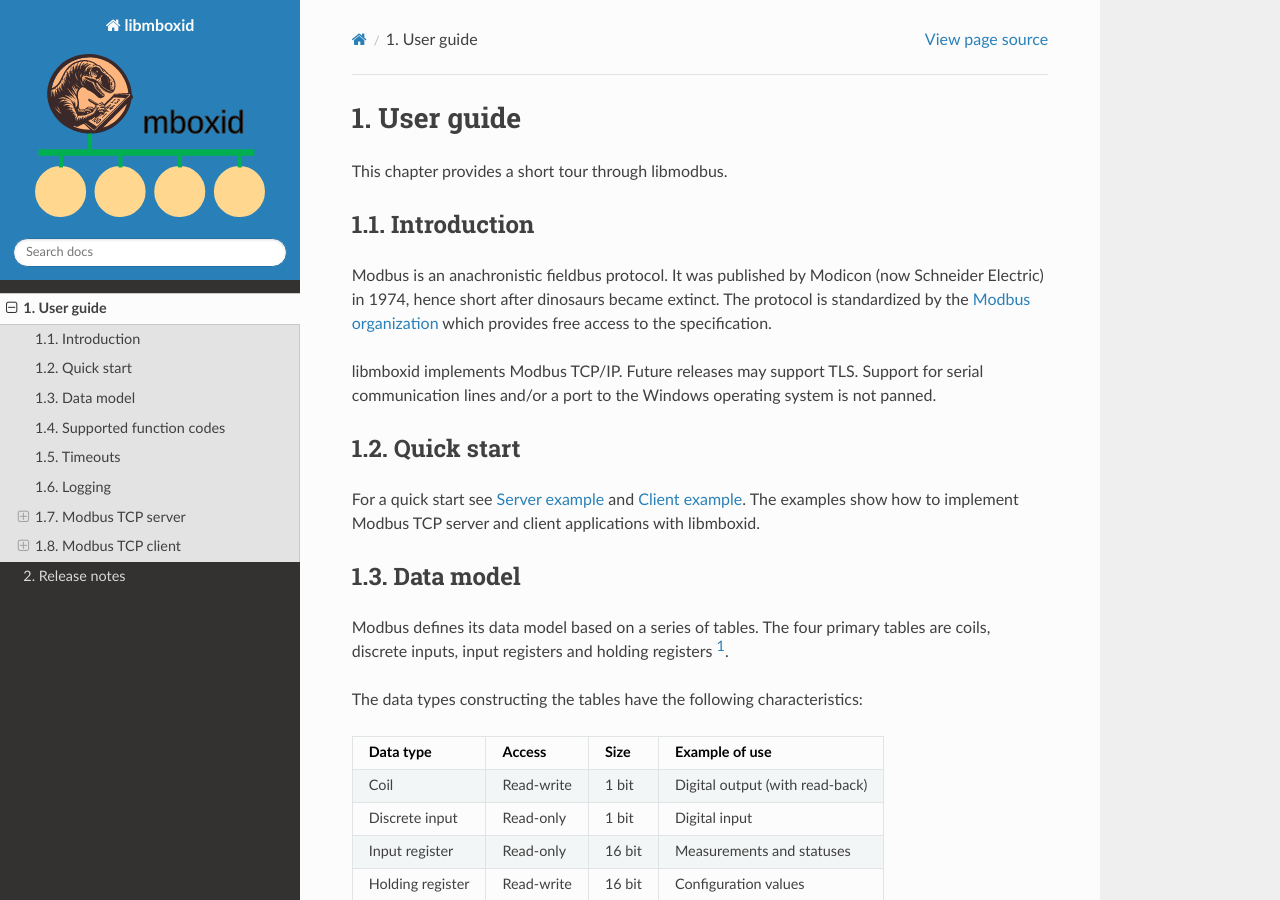
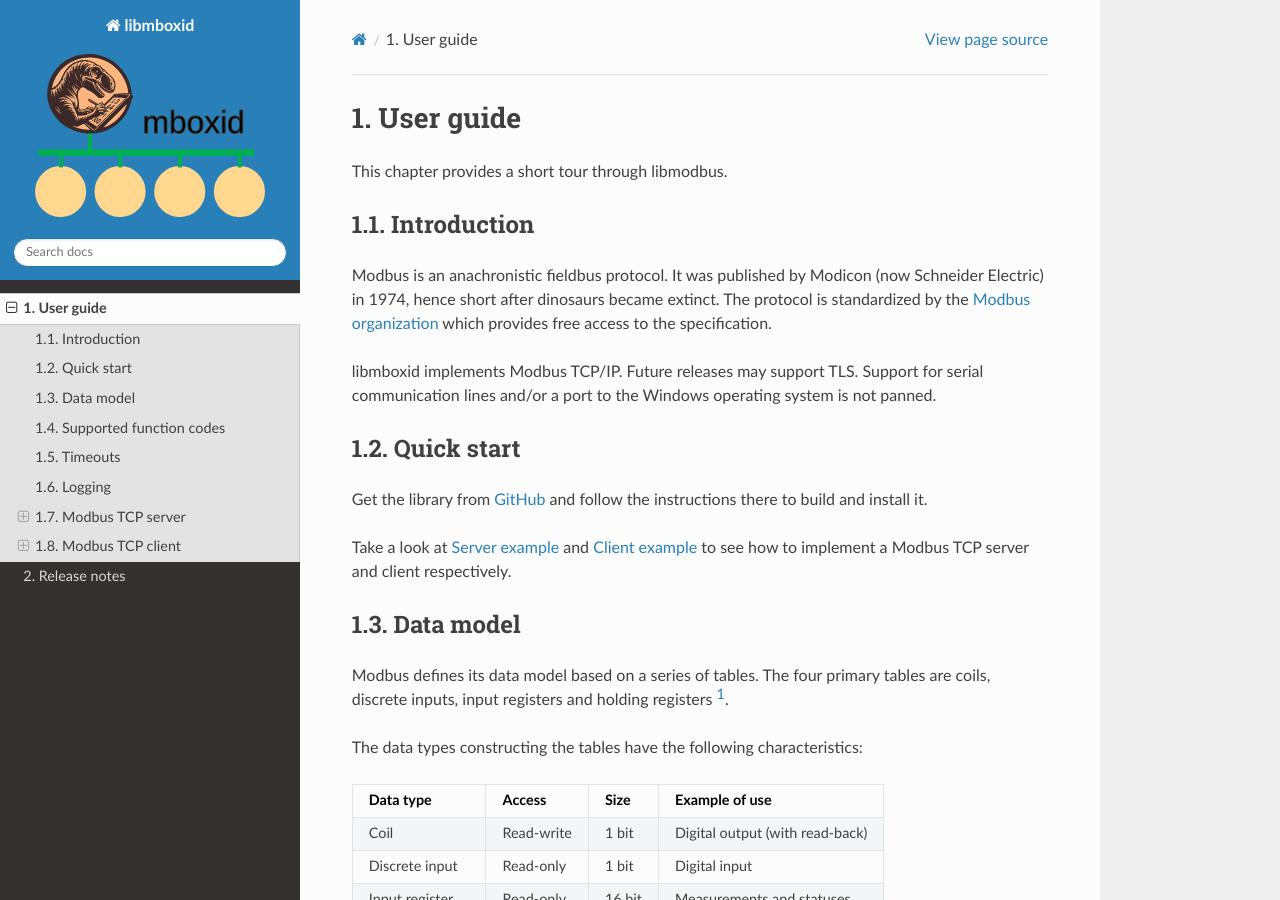
Before and after one commit to mboxid/libmboxid, a Sphinx documentation site: the page built from docs/user_guide.rst, in a window 1280 px wide and 900 px high. Built offline with Sphinx 7.4.7 and the Read the Docs theme 2.0.0, drawn with Linux system fonts in a browser that asks for light colours; pages that are not in the unit, such as notebooks, are missing from menus.

Commit message:
Improves cross referencing between GitHub and Read-the-Docs

```diff
--- a/docs/index.rst
+++ b/docs/index.rst
@@ -7,7 +7,6 @@ libmboxid
 =========
 
 A Modbus TCP C++ library for unixoid systems.
-`--- Get it on GitHub --- <https://github.com/mboxid/libmboxid>`_
 
 .. toctree::
    :numbered: 3
--- a/docs/user_guide.rst
+++ b/docs/user_guide.rst
@@ -20,9 +20,13 @@ operating system is not panned.
 Quick start
 -----------
 
-For a quick start see :ref:`section_server_example` and
-:ref:`section_client_example`. The examples show how to implement Modbus
-TCP server and client applications with libmboxid.
+Get the library from
+`GitHub <https://github.com/mboxid/libmboxid>`_
+and follow the instructions there to build and install it.
+
+Take a look at :ref:`section_server_example` and
+:ref:`section_client_example` to see how to implement a Modbus
+TCP server and client respectively.
 
 Data model
 ----------
```
